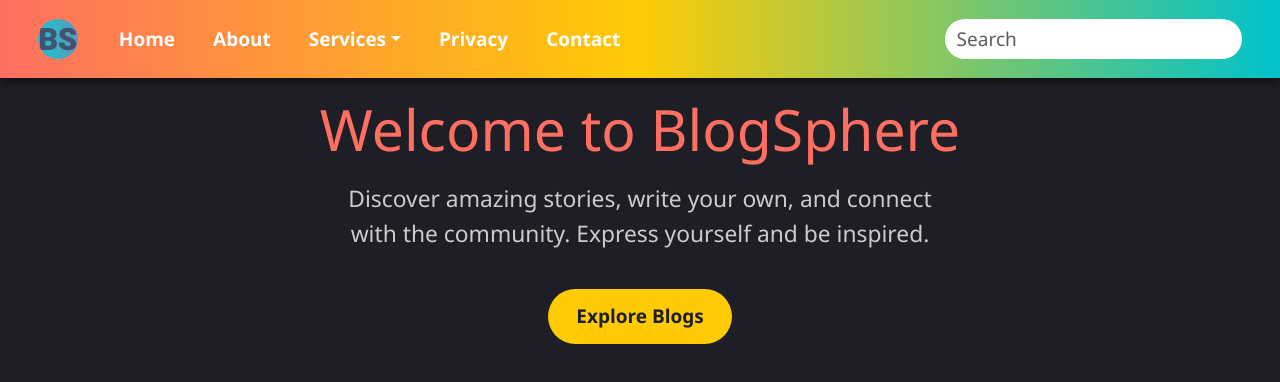
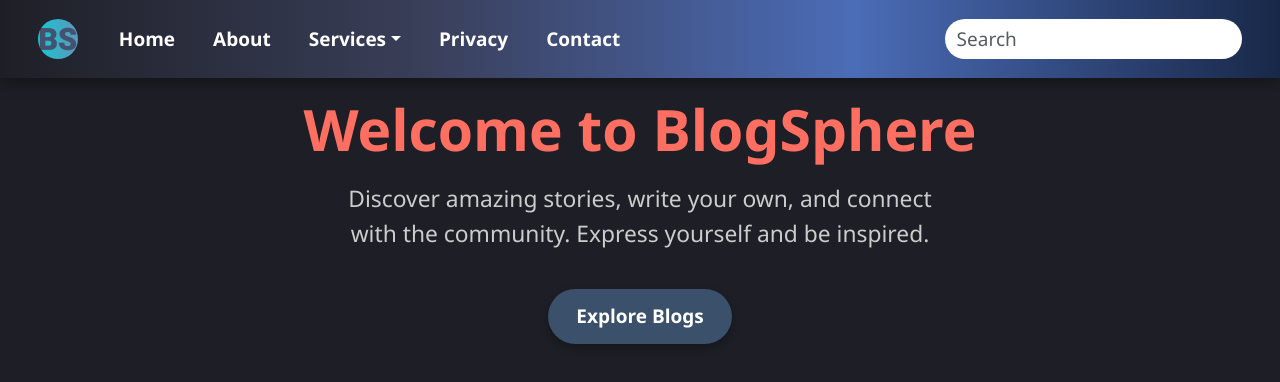
Before and after one commit to usmanhameed2017/blogsphere, a React (Vite) app: page / in a window 1280 px wide. Shown: the top 382 px of the page. Built offline with nearby package versions, Linux system fonts and the light colour scheme.

Commit message:
Background color setup

```diff
--- a/src/components/hero/index.jsx
+++ b/src/components/hero/index.jsx
@@ -4,8 +4,8 @@ function Hero()
 {
     return (
         <div className="home-hero">
-        <h1>Welcome to BlogSphere</h1>
-        <p>Discover amazing stories, write your own, and connect with the community. Express yourself and be inspired.</p>
+        <h1 className="display-3 fw-bold"> Welcome to BlogSphere </h1>
+        <p className='lead'>Discover amazing stories, write your own, and connect with the community. Express yourself and be inspired.</p>
         <button>Explore Blogs</button>
         </div>
     );
--- a/src/index.css
+++ b/src/index.css
@@ -24,8 +24,8 @@ a {
 
 /* Navbar Customization */
 .navbar {
-  background: linear-gradient(90deg, #ff6f61, #ffcb05, #00c2cb);
-  box-shadow: 0 4px 10px rgba(0,0,0,0.5);
+  background: linear-gradient(90deg, #1e1f26, #3a3f5a, #4b6cb7, #182848);
+  box-shadow: 0 4px 15px rgba(0,0,0,0.4);
 }
 
 .navbar-brand img {
@@ -39,11 +39,12 @@ a {
 .nav-link {
   color: #ffffff !important;
   margin-right: 1rem;
-  transition: color 0.3s ease;
+  transition: all 0.3s ease;
 }
 
 .nav-link:hover {
-  color: #ffcb05 !important;
+  color: #00c2cb !important;
+  text-shadow: 0 0 10px #00c2cb;
 }
 
 .navbar-text input {
@@ -86,16 +87,18 @@ a {
 .home-hero button {
   margin-top: 2rem;
   padding: 0.7rem 1.5rem;
-  background-color: #ffcb05;
-  color: #1e1f26;
+  background-color: #3a506b; /* Dark bluish button */
+  color: #ffffff;
   border: none;
   border-radius: 30px;
   font-weight: bold;
   cursor: pointer;
-  transition: background-color 0.3s ease;
+  box-shadow: 0 4px 10px rgba(0,0,0,0.3);
+  transition: background-color 0.3s ease, box-shadow 0.3s ease;
 }
 
 .home-hero button:hover {
-  background-color: #00c2cb;
-  color: #fff;
+  background-color: #00c2cb; /* Cyan highlight on hover */
+  color: #1e1f26;
+  box-shadow: 0 6px 15px rgba(0,194,203,0.6);
 }
```
